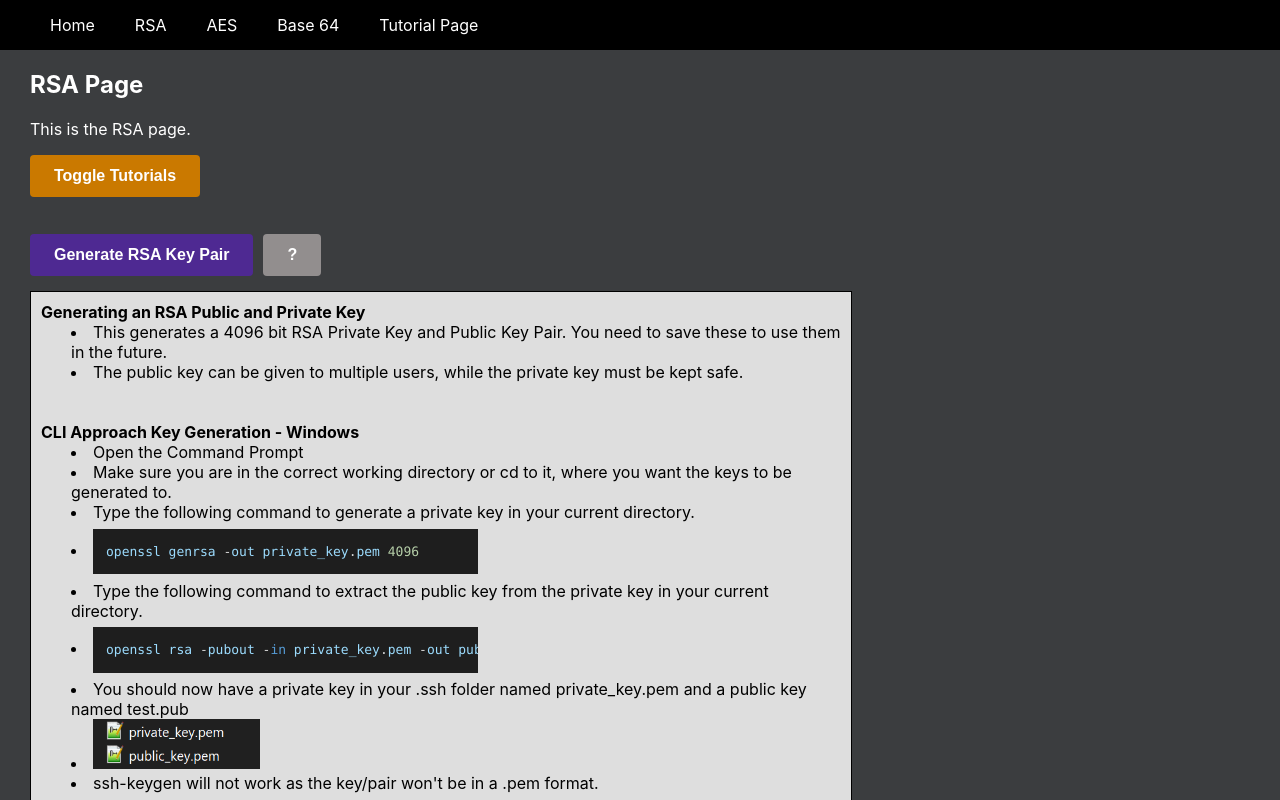
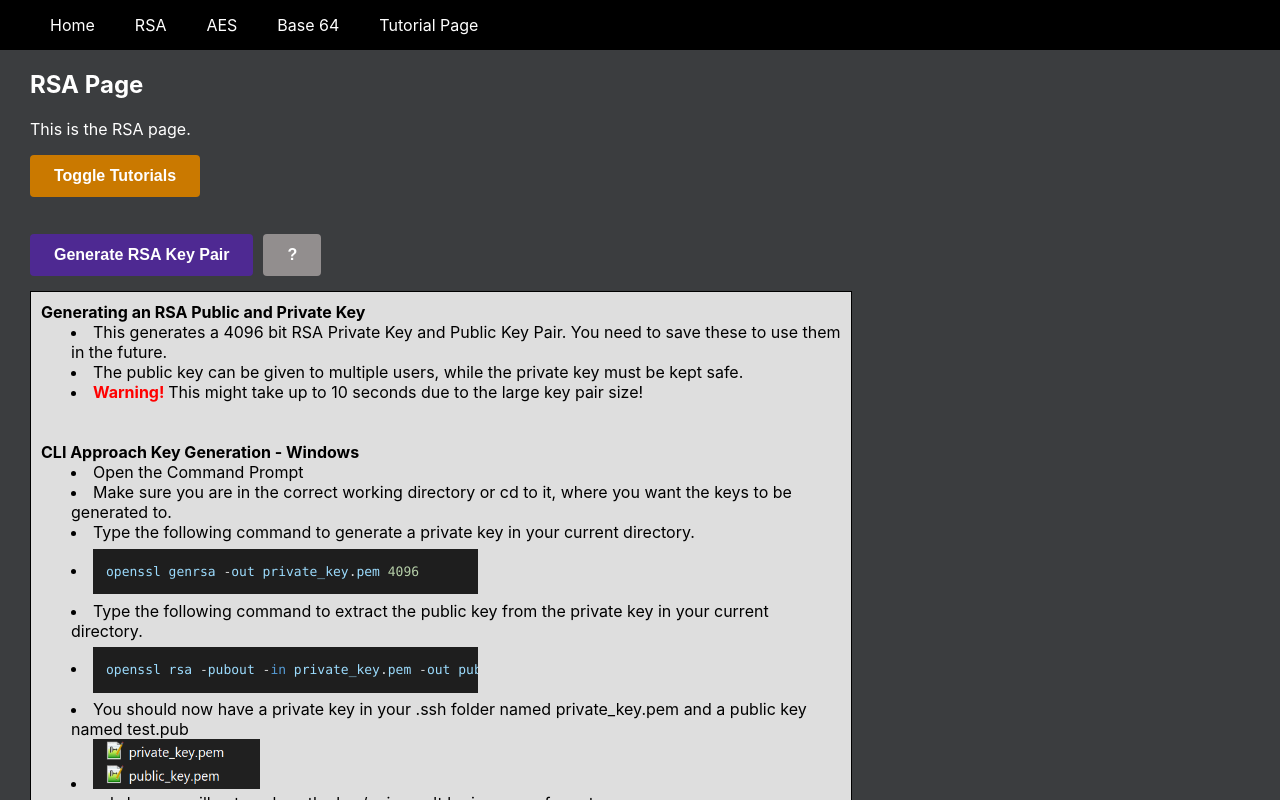
Before and after one commit to Mike11199/CS-361-RSA-React-App, a React (Create React App) app in the folder frontend/: page /rsa in a window 1280 px wide. Shown: the top 800 px of the page. Built offline with nearby package versions, Linux system fonts and the light colour scheme.

Commit message:
added warning about key generationtime on rsa page

```diff
--- a/frontend/src/components/RSAPage.js
+++ b/frontend/src/components/RSAPage.js
@@ -158,6 +158,7 @@ const RSAPage = () => {
           <div style={{paddingLeft:"30px"}}>
           <li> This generates a 4096 bit RSA Private Key and Public Key Pair.  You need to save these to use them in the future.</li>
           <li> The public key can be given to multiple users, while the private key must be kept safe.</li>
+          <li> <strong style={{color: "red"}}>Warning! </strong>This might take up to 10 seconds due to the large key pair size!</li>
           </div>
           <br></br>
           <br></br>
```
